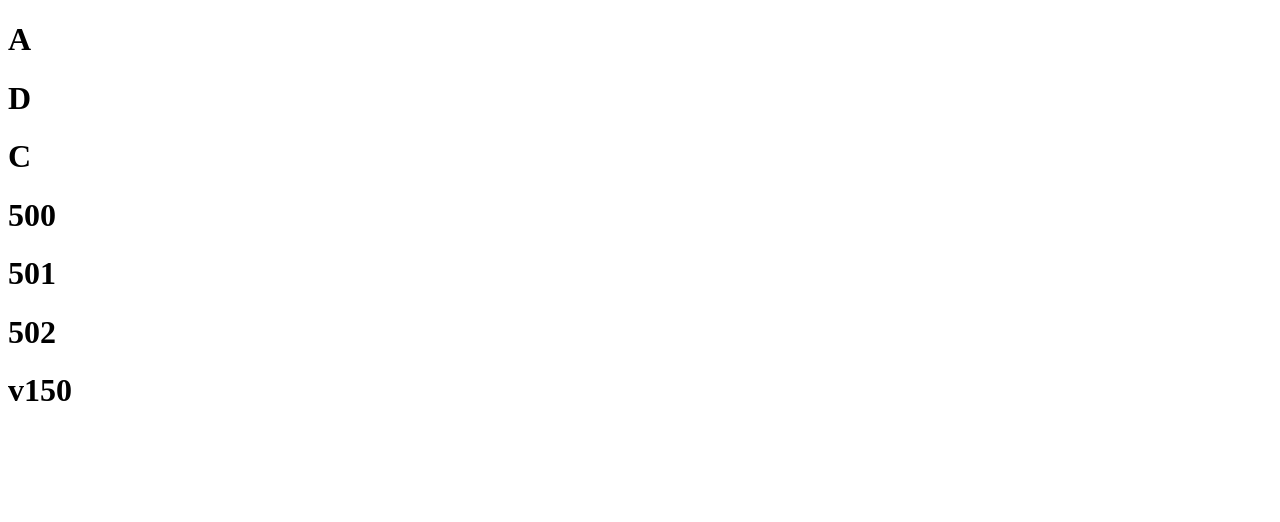
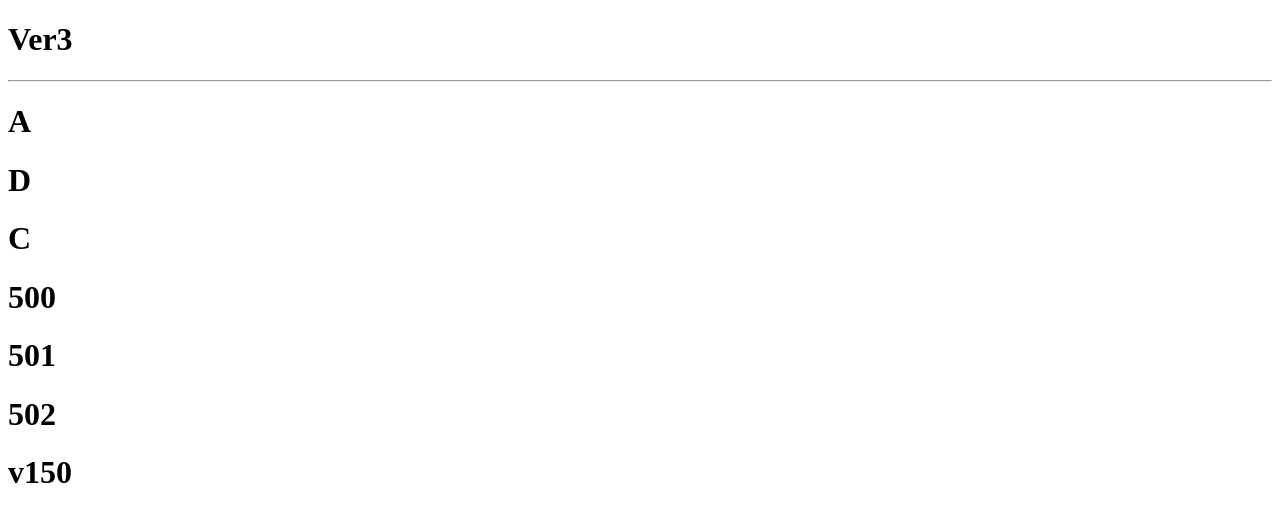
Before and after one commit to FlySnowIII/gitttest1, a plain HTML site: page index.html in a window 1280 px wide. Drawn offline with Linux system fonts and the light colour scheme.

Commit message:
ver3index修正

```diff
--- a/index.html
+++ b/index.html
@@ -7,6 +7,8 @@
     <title>Document</title>
 </head>
 <body>
+    <h1>Ver3</h1>
+    <hr>
     <h1>A</h1>
     <h1>D</h1>
     <h1>C</h1>
```
